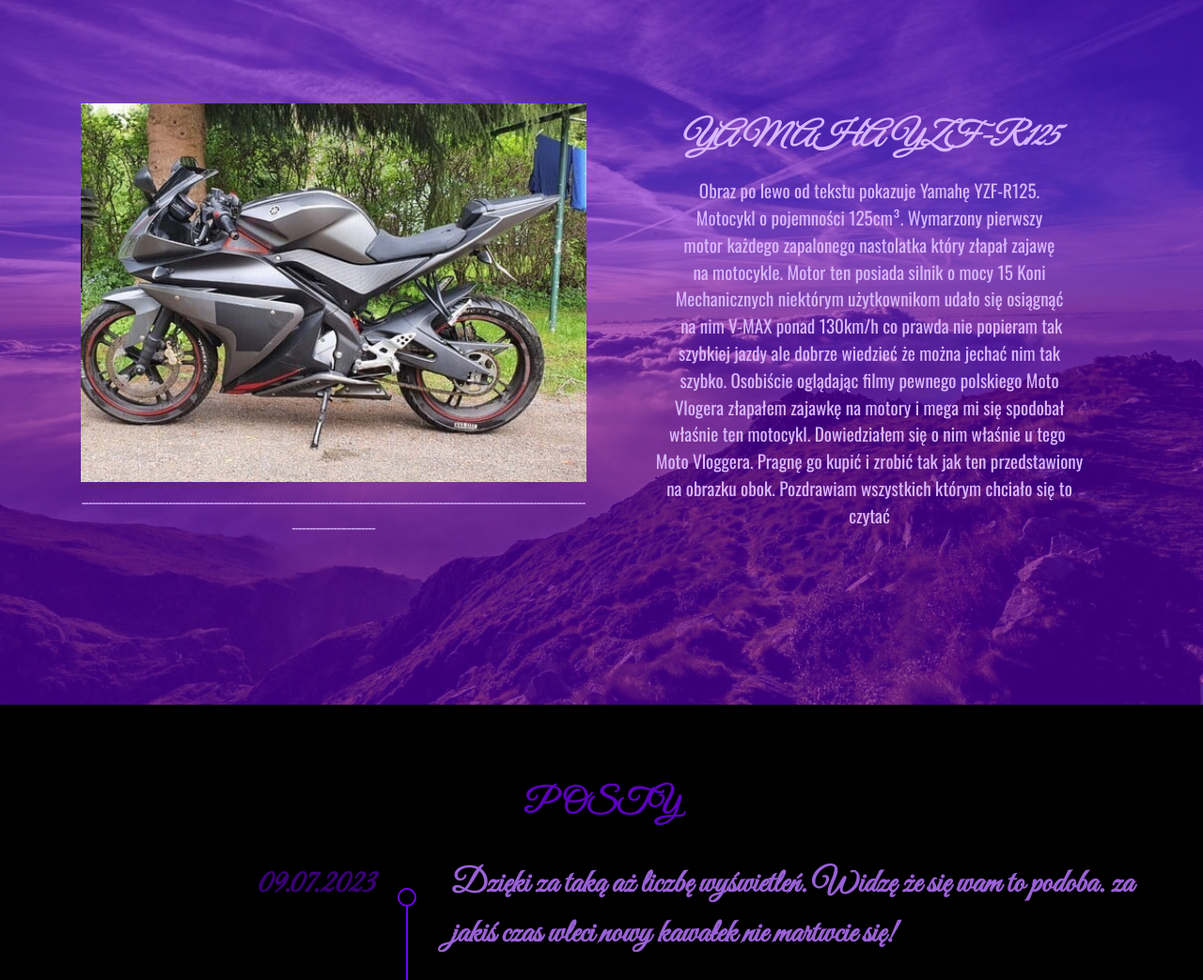
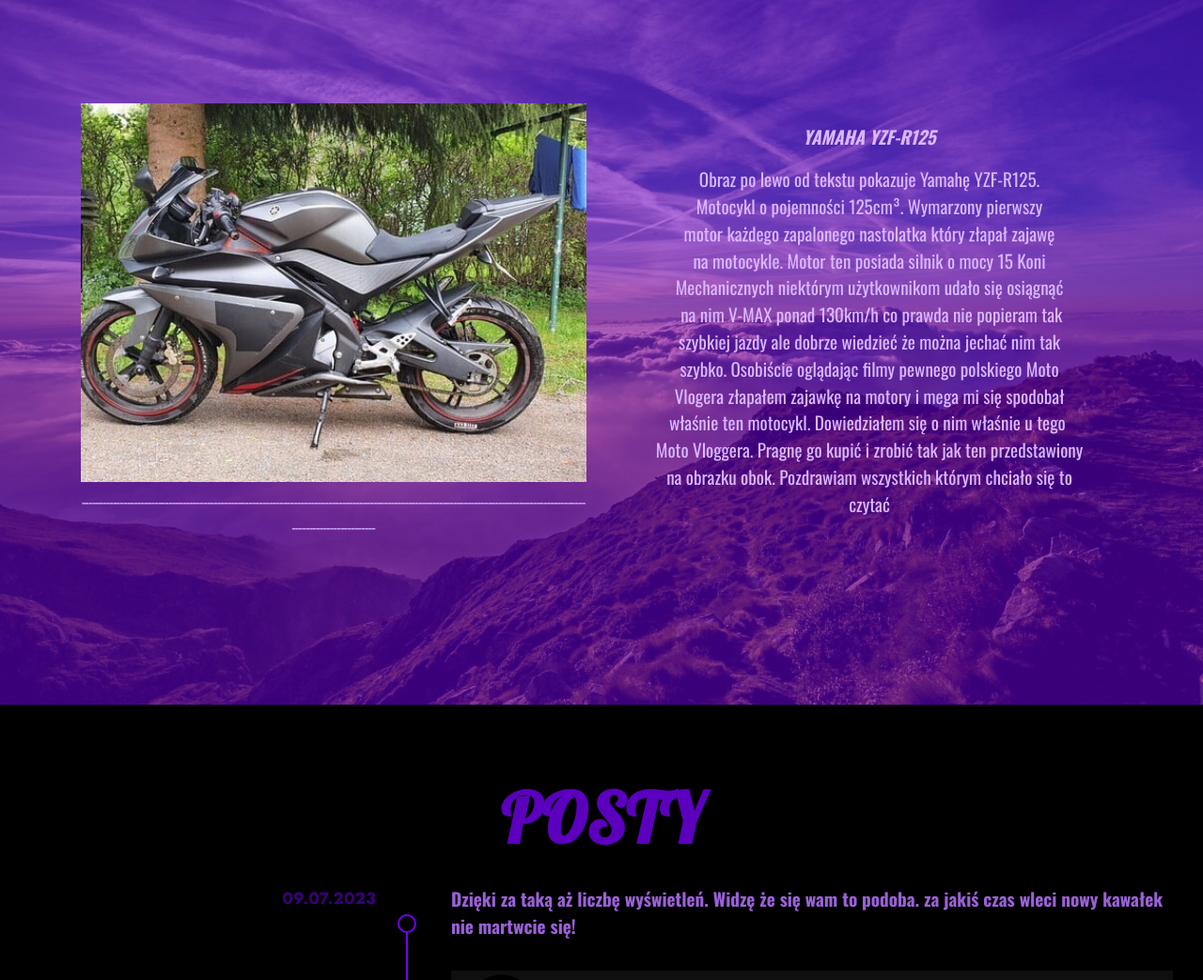
Before and after one commit to JustCaspeRR/JustCaspeRR.github.io, a plain HTML site: page page1.html in a window 1280 px wide. Shown: the part 910-1953 px from the top of the page at 94% size. Drawn offline with nearby package versions, Linux system fonts and the light colour scheme; files whose address does not match are found by name.

Commit message:
2.3 (FIX)

```diff
--- a/page1.html
+++ b/page1.html
@@ -1,6 +1,7 @@
 <!DOCTYPE html>
 <html  >
 <head>
+  <!-- Site made with Mobirise Website Builder v5.8.14, https://mobirise.com -->
   <meta charset="UTF-8">
   <meta http-equiv="X-UA-Compatible" content="IE=edge">
   <meta name="generator" content="Mobirise v5.8.14, mobirise.com">
@@ -113,7 +114,7 @@
             </div>
             <div class="col-12 col-lg">
                 <div class="text-wrapper">
-                    <h3 class="mbr-section-title mbr-fonts-style mb-3 display-5"><strong><em>YAMAHA YZF-R125</em></strong></h3>
+                    <h3 class="mbr-section-title mbr-fonts-style mb-3 display-7"><strong><em>YAMAHA YZF-R125</em></strong></h3>
                     <p class="mbr-text mbr-fonts-style display-7">Obraz po lewo od tekstu pokazuje Yamahę YZF-R125.<br>Motocykl o pojemności 125cm³. Wymarzony pierwszy<br>motor każdego zapalonego nastolatka który złapał zajawę<br>na motocykle. Motor ten posiada silnik o mocy 15 Koni<br>Mechanicznych niektórym użytkownikom udało się osiągnąć<br>&nbsp;na nim V-MAX ponad 130km/h co prawda nie popieram tak <br>szybkiej jazdy ale dobrze wiedzieć że można jechać nim tak <br>szybko. Osobiście oglądając filmy pewnego polskiego Moto<br>Vlogera złapałem zajawkę na motory i mega mi się spodobał<br>właśnie ten motocykl. Dowiedziałem się o nim właśnie u tego&nbsp;<br>Moto Vloggera. Pragnę go kupić i zrobić tak jak ten przedstawiony<br>na obrazku obok. Pozdrawiam wszystkich którym chciało się to czytać</p>
                 </div>
             </div>
@@ -129,22 +130,22 @@
 
     <div class="container-fluid">
         <div class="mbr-section-head">
-            <h3 class="mbr-section-title mbr-fonts-style align-center mb-0 display-5"><strong>POSTY</strong></h3>
+            <h3 class="mbr-section-title mbr-fonts-style align-center mb-0 display-2"><strong>POSTY</strong></h3>
 
         </div>
         <div class="timelines-container mt-4">
             <div class="row timeline-element separline mb-5">
                 <div class="timeline-date-panel col-12 col-md-4">
                     <div class="time-line-date-content">
-                        <h4 class="mbr-timeline-date mbr-fonts-style display-5"><strong>09.07.2023</strong></h4>
+                        <h4 class="mbr-timeline-date mbr-fonts-style display-4"><strong>09.07.2023</strong></h4>
                     </div>
                 </div>
                 <span class="iconBackground"></span>
                 <div class="col-12 col-md-8">
                     <div class="timeline-text-content">
-                        <h4 class="mbr-timeline-title mb-4 mbr-fonts-style display-5"><strong>Dzięki za taką aż liczbę wyświetleń. Widzę że się wam to podoba. za jakiś czas wleci nowy kawałek nie martwcie się!</strong></h4>
+                        <h4 class="mbr-timeline-title mb-4 mbr-fonts-style display-7"><strong>Dzięki za taką aż liczbę wyświetleń. Widzę że się wam to podoba. za jakiś czas wleci nowy kawałek nie martwcie się!</strong></h4>
                         <div class="image-wrapper mb-4">
-                            <img src="assets/images/awre-1230x832.png" alt="JustCaspeR - Kanał YouTube" title="">
+                            <img src="assets/images/awre-1230x832.png" alt="Mobirise Website Builder" title="">
                         </div>
                         <p class="mbr-text mbr-fonts-style display-4"></p>
                     </div>
@@ -180,7 +181,6 @@
         </div>
     </div>
 
-
 <input name="cookieData" type="hidden" data-cookie-cookiesAlertType='false' data-cookie-customDialogSelector='null' data-cookie-colorText='#424a4d' data-cookie-colorBg='rgb(255, 255, 255)' data-cookie-opacityOverlay='0' data-cookie-bgOpacity='100' data-cookie-textButton='GOT IT' data-cookie-rejectText='REJECT' data-cookie-colorButton='' data-cookie-rejectColor='' data-cookie-colorLink='#424a4d' data-cookie-underlineLink='true' data-cookie-text="We use cookies to give you the best experience. Read our <a href='privacy.html'>cookie policy</a>.">
   </body>
 </html>
```
